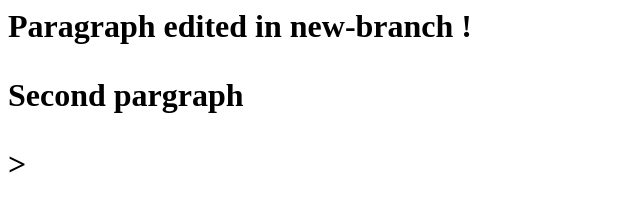
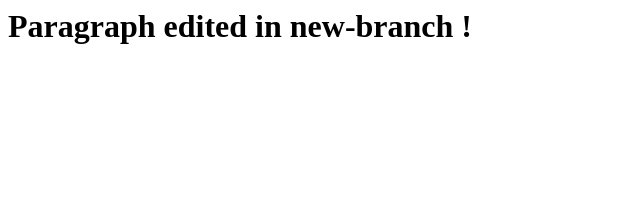
Before and after one commit to rock002008/hello-world, a plain HTML site: page index.html in a window 1280 px wide. Shown: the whole page, without its empty margins (0-640 px from the left). Drawn offline with Linux system fonts and the light colour scheme.

Commit message:
Revert "test commit"
This reverts commit 59b7a5236f318b510d7d70d24d188c69fbf804ee.

```diff
--- a/index.html
+++ b/index.html
@@ -1,4 +1,4 @@
 <h1>
 	<p> Paragraph edited in new-branch !</p>
-	<p> Second pargraph</p>>
+
 </h1>
```
Also changed, not shown: 1 other file.
